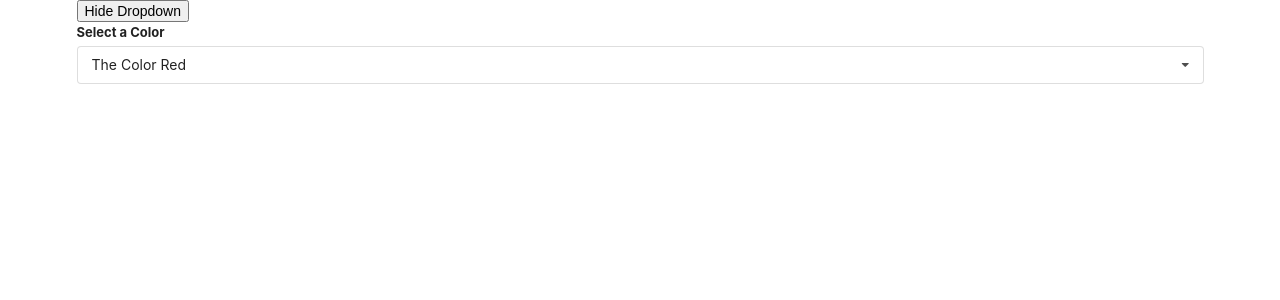
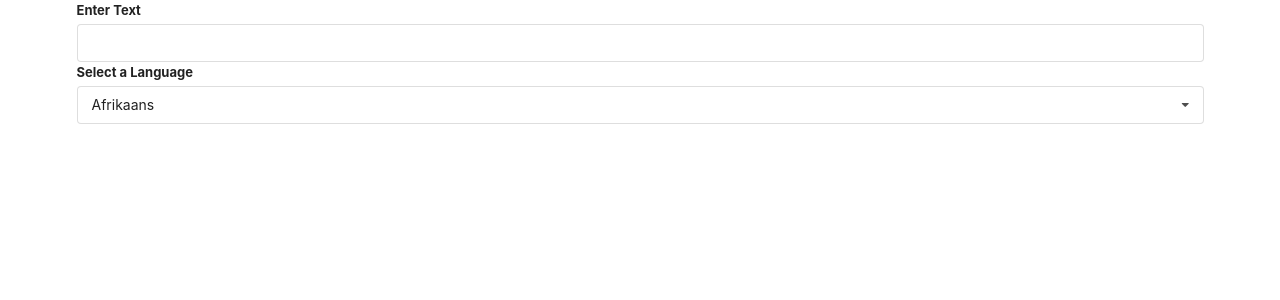
Before and after one commit to andrewsanc/react-widgets, a React (Create React App) app: page / in a window 1280 px wide. Shown: the top 300 px of the page. Built offline with nearby package versions, Linux system fonts and the light colour scheme.

Commit message:
translate component. input with dropdown selection

```diff
--- a/src/Components/App.js
+++ b/src/Components/App.js
@@ -2,6 +2,7 @@
 import Accordion from "./Accordion";
 import Search from "./Search";
 import Dropdown from "./Dropdown";
+import Translate from "./Translate";
 import "./App.css";
 
 const items = [
@@ -35,21 +36,9 @@
 ];
 
 const App = () => {
-  const [selectedDropdown, setSelectedDropdown] = useState(options[0]);
-  const [showDropdown, setShowDropdown] = useState(true);
-
   return (
     <div className='ui container'>
-      <button onClick={() => setShowDropdown(!showDropdown)}>
-        {showDropdown ? "Hide Dropdown" : "Show Dropdown"}
-      </button>
-      {showDropdown ? (
-        <Dropdown
-          selectedDropdown={selectedDropdown}
-          onSelectedChange={setSelectedDropdown}
-          options={options}
-        />
-      ) : null}
+      <Translate />
     </div>
   );
 };
--- a/src/Components/Dropdown.js
+++ b/src/Components/Dropdown.js
@@ -1,6 +1,6 @@
 import React, { useState, useEffect, useRef } from "react";
 
-const Dropdown = ({ options, selectedDropdown, onSelectedChange }) => {
+const Dropdown = ({ options, selectedDropdown, onSelectedChange, label }) => {
   const [dropdownActive, setDropdownActive] = useState(false);
   const ref = useRef();
 
@@ -41,7 +41,7 @@
   return (
     <div ref={ref} className='ui form'>
       <div className='field'>
-        <label className='label'>Select a Color</label>
+        <label className='label'>{label}</label>
         <div
           onClick={() => setDropdownActive(!dropdownActive)}
           className={`ui selection dropdown ${
--- /dev/null
+++ b/src/Components/Translate.js
@@ -0,0 +1,41 @@
+import React, { useState } from "react";
+import Dropdown from "./Dropdown";
+
+const options = [
+  {
+    label: "Afrikaans",
+    value: "af",
+  },
+  {
+    label: "Arabic",
+    value: "ar",
+  },
+  {
+    label: "Hindi",
+    value: "hi",
+  },
+];
+
+const Translate = () => {
+  const [selectedLanguage, setSelectedLanguage] = useState(options[0]);
+  const [inputText, setInputText] = useState("");
+
+  return (
+    <div>
+      <div className='ui form'>
+        <div className='field'>
+          <label>Enter Text</label>
+          <input onChange={(e) => setInputText(e.target.value)} />
+        </div>
+      </div>
+      <Dropdown
+        label='Select a Language'
+        selectedDropdown={selectedLanguage}
+        onSelectedChange={setSelectedLanguage}
+        options={options}
+      />
+    </div>
+  );
+};
+
+export default Translate;
```
